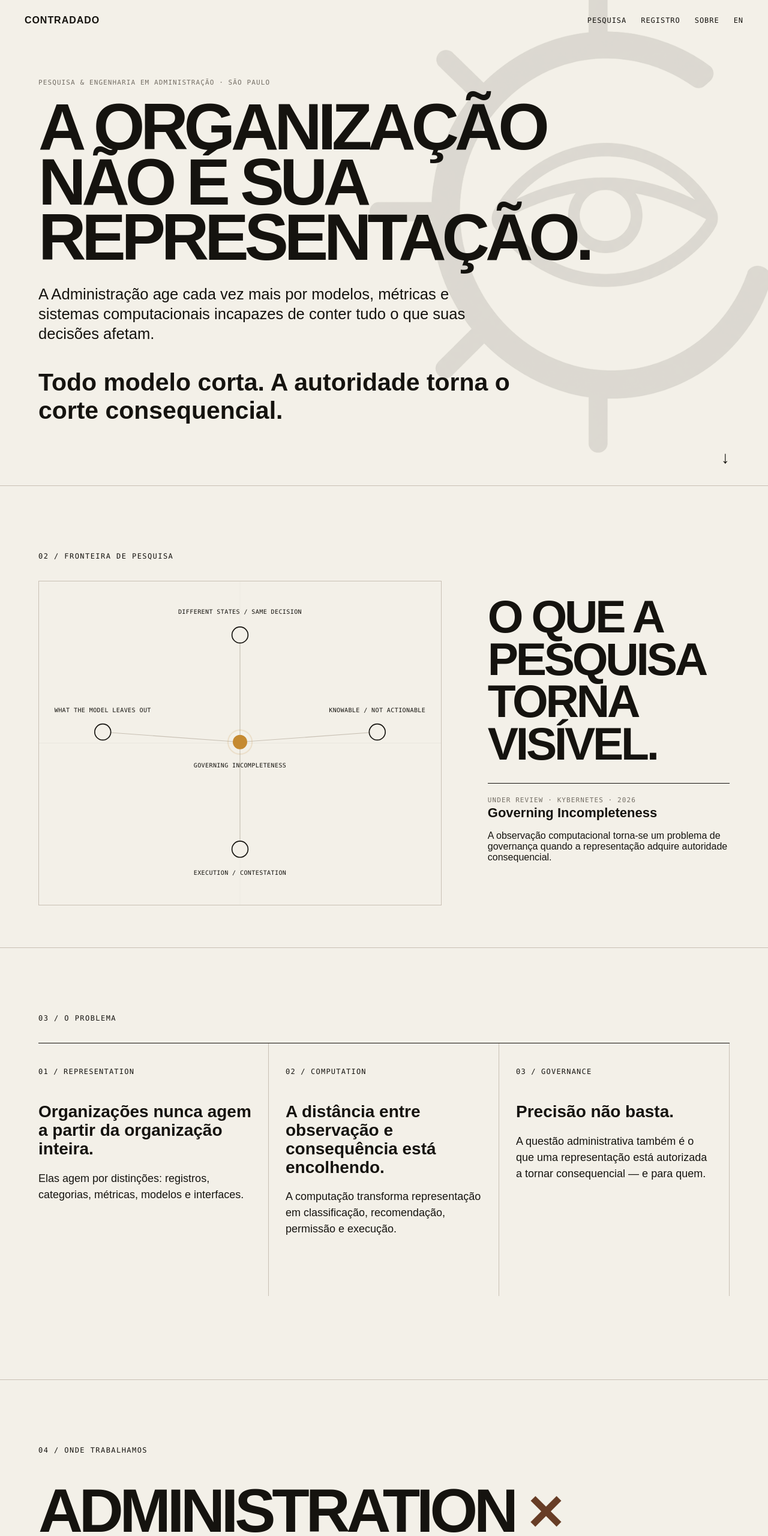
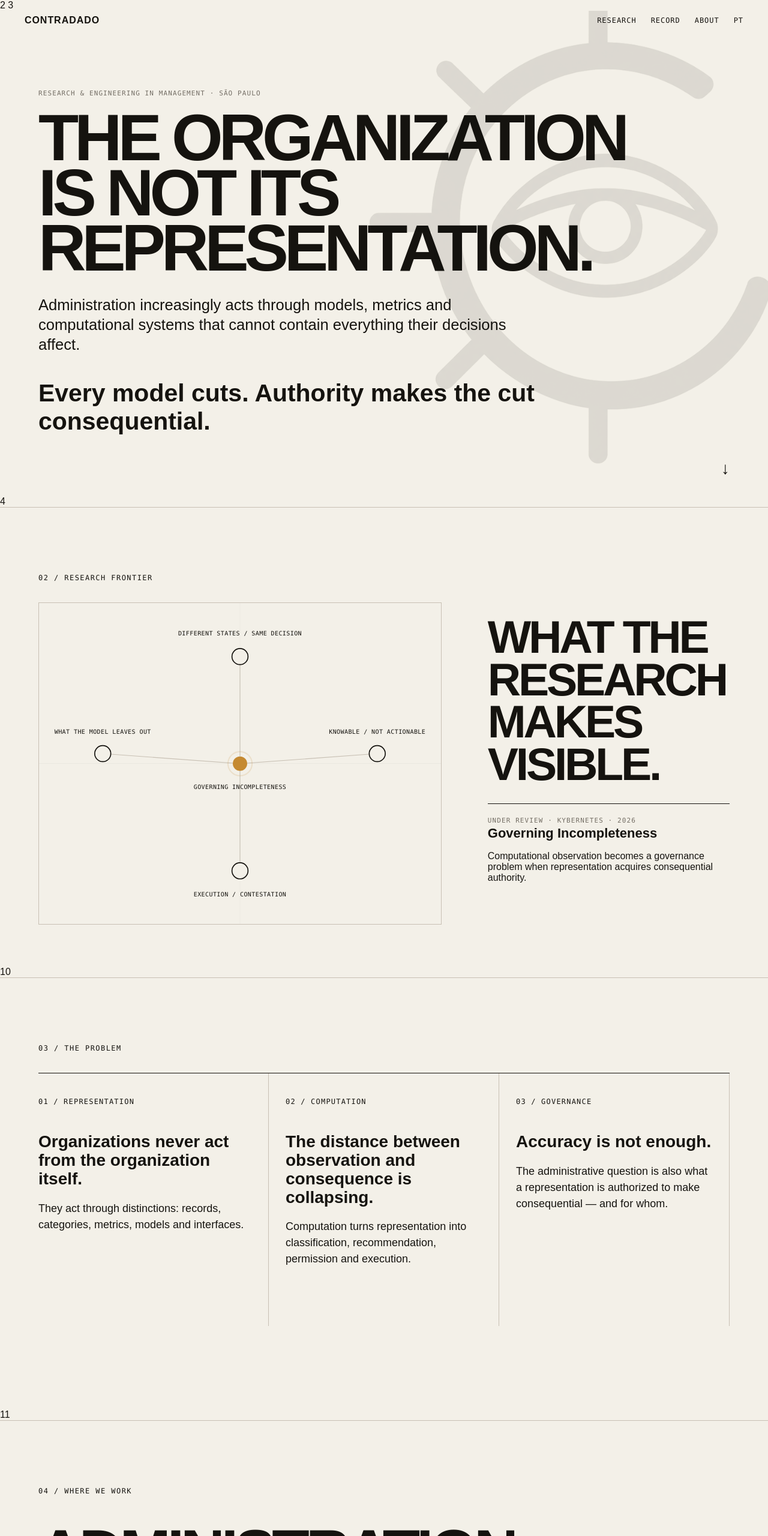
Before and after one commit to brunoffiga/contra, a website: page index.html in a window 1280 px wide. Shown: the top 2560 px of the page at 60% size. Drawn offline with Linux system fonts and the light colour scheme.

Commit message:
Change index.html language from Portuguese to English
Updated the index.html file to change the language from Portuguese to English, including updates to meta tags, header, and content.

```diff
--- a/index.html
+++ b/index.html
@@ -1,14 +1,27 @@
-<!doctype html><html lang="pt-BR"><head><meta charset="utf-8"><meta name="viewport" content="width=device-width,initial-scale=1"><meta name="description" content="Contradado — research and engineering in Management."><title>Contradado — Research & Engineering in Management</title><link rel="canonical" href="https://contradado.com.br/pt-br/"><link rel="alternate" hreflang="en" href="https://contradado.com.br/"><link rel="alternate" hreflang="pt-BR" href="https://contradado.com.br/pt-br/"><link rel="alternate" hreflang="x-default" href="https://contradado.com.br/"><link rel="stylesheet" href="/pt-br/styles.css" onerror="this.href='/styles.css'"></head><body>
-<header><a class="brand" href="/pt-br/">CONTRADADO</a><nav class="nav"><a href="#research">PESQUISA</a><a href="#record">REGISTRO</a><a href="#about">SOBRE</a><a class="lang" href="/">EN</a></nav></header>
-<main><section class="hero"><img class="hero-mark" src="/assets/contradado-mark.png" alt=""><div class="wrap" style="width:100%"><div class="kicker">PESQUISA & ENGENHARIA EM ADMINISTRAÇÃO · SÃO PAULO</div><h1>A ORGANIZAÇÃO NÃO É SUA REPRESENTAÇÃO.</h1><p class="lede">A Administração age cada vez mais por modelos, métricas e sistemas computacionais incapazes de conter tudo o que suas decisões afetam.</p><p class="cut">Todo modelo corta. A autoridade torna o corte consequencial.</p></div><a class="down" href="#frontier" aria-label="Continue">↓</a></section>
-<section class="section" id="frontier"><div class="wrap"><div class="eyebrow">02 / FRONTEIRA DE PESQUISA</div><div class="frontier-grid"><div class="graph"><svg viewBox="0 0 600 480" role="img" aria-label="Research frontier"><line class="edge" x1="300" y1="240" x2="300" y2="80"/><line class="edge" x1="300" y1="240" x2="95" y2="225"/><line class="edge" x1="300" y1="240" x2="505" y2="225"/><line class="edge" x1="300" y1="240" x2="300" y2="400"/>
-<g tabindex="0" class="node" data-title="WHEN DIFFERENT STATES BECOME THE SAME DECISION" data-text="Equivalence is not adequacy."><circle cx="300" cy="80" r="12"/><text x="300" y="48" text-anchor="middle">DIFFERENT STATES / SAME DECISION</text></g>
-<g tabindex="0" class="node" data-title="WHAT THE MODEL LEAVES OUT" data-text="Omission does not abolish consequence."><circle cx="95" cy="225" r="12"/><text x="95" y="195" text-anchor="middle">WHAT THE MODEL LEAVES OUT</text></g>
-<g tabindex="0" class="node" data-title="WHAT MAY BE KNOWN BUT NOT ACTED UPON" data-text="Inference does not confer authority."><circle cx="505" cy="225" r="12"/><text x="505" y="195" text-anchor="middle">KNOWABLE / NOT ACTIONABLE</text></g>
-<g tabindex="0" class="node" data-title="WHEN EXECUTION OUTRUNS CONTESTATION" data-text="Rollback is not the same as reversibility."><circle cx="300" cy="400" r="12"/><text x="300" y="438" text-anchor="middle">EXECUTION / CONTESTATION</text></g>
-<g tabindex="0" class="node active" data-title="GOVERNING INCOMPLETENESS" data-status="UNDER REVIEW · KYBERNETES · 2026" data-text="A observação computacional torna-se um problema de governança quando a representação adquire autoridade consequencial."><circle class="halo" cx="300" cy="240" r="18"/><circle class="core" cx="300" cy="240" r="10"/><text x="300" y="278" text-anchor="middle">GOVERNING INCOMPLETENESS</text></g></svg></div><div class="frontier-copy"><h2>O que a pesquisa torna visível.</h2><div class="frontier-detail" aria-live="polite" aria-atomic="true"><div class="meta" id="frontier-status">UNDER REVIEW · KYBERNETES · 2026</div><strong id="frontier-title">Governing Incompleteness</strong><p id="frontier-text">A observação computacional torna-se um problema de governança quando a representação adquire autoridade consequencial.</p></div></div></div></div></section>
-<section class="section" id="problem"><div class="wrap"><div class="eyebrow">03 / O PROBLEMA</div><div class="triptych"><article><h3>01 / REPRESENTATION</h3><strong>Organizações nunca agem a partir da organização inteira.</strong><p>Elas agem por distinções: registros, categorias, métricas, modelos e interfaces.</p></article><article><h3>02 / COMPUTATION</h3><strong>A distância entre observação e consequência está encolhendo.</strong><p>A computação transforma representação em classificação, recomendação, permissão e execução.</p></article><article><h3>03 / GOVERNANCE</h3><strong>Precisão não basta.</strong><p>A questão administrativa também é o que uma representação está autorizada a tornar consequencial — e para quem.</p></article></div></div></section>
-<section class="section" id="research"><div class="wrap"><div class="eyebrow">04 / ONDE TRABALHAMOS</div><div class="intersection">ADMINISTRATION <span>×</span><br>MATHEMATICS <span>×</span><br>COMPUTATION</div><div class="ops"><article><h3>OBSERVATION</h3><p>What becomes visible?</p></article><article><h3>FORMALIZATION</h3><p>What distinctions survive translation?</p></article><article><h3>COMPUTATION</h3><p>What can be executed?</p></article><article><h3>COORDINATION</h3><p>What can be jointly realized?</p></article><article><h3>AUTHORITY</h3><p>What may become consequential?</p></article><article><h3>REVISION</h3><p>How can a regime encounter its own failure?</p></article></div></div></section>
-<section class="section" id="record"><div class="wrap"><div class="eyebrow">05 / REGISTRO PÚBLICO</div><div class="record"><div class="meta">2026<br>01</div><div><h3>GOVERNING INCOMPLETENESS: COORDINATIVE ADEQUACY AND THE LIMITS OF COMPUTATIONAL OBSERVATION</h3><p>Bruno F. Figueiredo</p></div><div class="meta"><span class="status">UNDER REVIEW</span><br>CONCEPTUAL PAPER<br>KYBERNETES<br><br><a href="/pt-br/record/governing-incompleteness/">→ Abrir registro</a></div></div></div></section>
-<section class="section" id="about"><div class="wrap"><div class="eyebrow">06 / CONTRADADO</div><p class="about-copy">Contradado é um programa independente de <em>pesquisa e engenharia em Administração</em>, sediado em São Paulo. Investiga como organizações observam, computam e coordenam quando toda representação é incompleta e ainda assim capaz de produzir consequências.</p><p class="meta">DESENVOLVIDO POR BRUNO F. FIGUEIREDO</p></div></section></main>
-<footer><span>CONTRADADO · SÃO PAULO · BRAZIL</span><span>RESEARCH / RECORD / CORRECTIONS / CONTACT</span></footer><script src="/app.js"></script></body></html>
+<html lang="en"><head><meta charset="utf-8"><meta name="viewport" content="width=device-width,initial-scale=1"><meta name="description" content="Contradado — research and engineering in Management."><title>Contradado — Research &amp; Engineering in Management</title><link rel="canonical" href="https://contradado.com.br/"><link rel="alternate" hreflang="en" href="https://contradado.com.br/"><link rel="alternate" hreflang="pt-BR" href="https://contradado.com.br/pt-br/"><link rel="alternate" hreflang="x-default" href="https://contradado.com.br/"><link rel="stylesheet" href="/styles.css" onerror="this.href='/styles.css'"></head><body>
+2
+<header><a class="brand" href="./index.html">CONTRADADO</a><nav class="nav"><a href="#research">RESEARCH</a><a href="#record">RECORD</a><a href="#about">ABOUT</a><a class="lang" href="./pt-br/index.html">PT</a></nav></header>
+3
+<main><section class="hero"><img class="hero-mark" src="./assets/contradado-mark.png" alt=""><div class="wrap" style="width:100%"><div class="kicker">RESEARCH &amp; ENGINEERING IN MANAGEMENT · SÃO PAULO</div><h1>THE ORGANIZATION IS NOT ITS REPRESENTATION.</h1><p class="lede">Administration increasingly acts through models, metrics and computational systems that cannot contain everything their decisions affect.</p><p class="cut">Every model cuts. Authority makes the cut consequential.</p></div><a class="down" href="#frontier" aria-label="Continue">↓</a></section>
+4
+<section class="section" id="frontier"><div class="wrap"><div class="eyebrow">02 / RESEARCH FRONTIER</div><div class="frontier-grid"><div class="graph"><svg viewBox="0 0 600 480" role="img" aria-label="Research frontier"><line class="edge" x1="300" y1="240" x2="300" y2="80"></line><line class="edge" x1="300" y1="240" x2="95" y2="225"></line><line class="edge" x1="300" y1="240" x2="505" y2="225"></line><line class="edge" x1="300" y1="240" x2="300" y2="400"></line>
+5
+<g tabindex="0" class="node" data-title="WHEN DIFFERENT STATES BECOME THE SAME DECISION" data-text="Equivalence is not adequacy."><circle cx="300" cy="80" r="12"></circle><text x="300" y="48" text-anchor="middle">DIFFERENT STATES / SAME DECISION</text></g>
+6
+<g tabindex="0" class="node" data-title="WHAT THE MODEL LEAVES OUT" data-text="Omission does not abolish consequence."><circle cx="95" cy="225" r="12"></circle><text x="95" y="195" text-anchor="middle">WHAT THE MODEL LEAVES OUT</text></g>
+7
+<g tabindex="0" class="node" data-title="WHAT MAY BE KNOWN BUT NOT ACTED UPON" data-text="Inference does not confer authority."><circle cx="505" cy="225" r="12"></circle><text x="505" y="195" text-anchor="middle">KNOWABLE / NOT ACTIONABLE</text></g>
+8
+<g tabindex="0" class="node" data-title="WHEN EXECUTION OUTRUNS CONTESTATION" data-text="Rollback is not the same as reversibility."><circle cx="300" cy="400" r="12"></circle><text x="300" y="438" text-anchor="middle">EXECUTION / CONTESTATION</text></g>
+9
+<g tabindex="0" class="node active" data-title="GOVERNING INCOMPLETENESS" data-status="UNDER REVIEW · KYBERNETES · 2026" data-text="Computational observation becomes a governance problem when representation acquires consequential authority."><circle class="halo" cx="300" cy="240" r="18"></circle><circle class="core" cx="300" cy="240" r="10"></circle><text x="300" y="278" text-anchor="middle">GOVERNING INCOMPLETENESS</text></g></svg></div><div class="frontier-copy"><h2>What the research makes visible.</h2><div class="frontier-detail" aria-live="polite" aria-atomic="true"><div class="meta" id="frontier-status">UNDER REVIEW · KYBERNETES · 2026</div><strong id="frontier-title">Governing Incompleteness</strong><p id="frontier-text">Computational observation becomes a governance problem when representation acquires consequential authority.</p></div></div></div></div></section>
+10
+<section class="section" id="problem"><div class="wrap"><div class="eyebrow">03 / THE PROBLEM</div><div class="triptych"><article><h3>01 / REPRESENTATION</h3><strong>Organizations never act from the organization itself.</strong><p>They act through distinctions: records, categories, metrics, models and interfaces.</p></article><article><h3>02 / COMPUTATION</h3><strong>The distance between observation and consequence is collapsing.</strong><p>Computation turns representation into classification, recommendation, permission and execution.</p></article><article><h3>03 / GOVERNANCE</h3><strong>Accuracy is not enough.</strong><p>The administrative question is also what a representation is authorized to make consequential — and for whom.</p></article></div></div></section>
+11
+<section class="section" id="research"><div class="wrap"><div class="eyebrow">04 / WHERE WE WORK</div><div class="intersection">ADMINISTRATION <span>×</span><br>MATHEMATICS <span>×</span><br>COMPUTATION</div><div class="ops"><article><h3>OBSERVATION</h3><p>What becomes visible?</p></article><article><h3>FORMALIZATION</h3><p>What distinctions survive translation?</p></article><article><h3>COMPUTATION</h3><p>What can be executed?</p></article><article><h3>COORDINATION</h3><p>What can be jointly realized?</p></article><article><h3>AUTHORITY</h3><p>What may become consequential?</p></article><article><h3>REVISION</h3><p>How can a regime encounter its own failure?</p></article></div></div></section>
+12
+<section class="section" id="record"><div class="wrap"><div class="eyebrow">05 / PUBLIC RECORD</div><div class="record"><div class="meta">2026<br>01</div><div><h3>GOVERNING INCOMPLETENESS: COORDINATIVE ADEQUACY AND THE LIMITS OF COMPUTATIONAL OBSERVATION</h3><p>Bruno F. Figueiredo</p></div><div class="meta"><span class="status">UNDER REVIEW</span><br>CONCEPTUAL PAPER<br>KYBERNETES<br><br><a href="./record/governing-incompleteness/index.html">→ Open record</a></div></div></div></section>
+13
+<section class="section" id="about"><div class="wrap"><div class="eyebrow">06 / CONTRADADO</div><p class="about-copy">Contradado is an independent <em>research and engineering program in Management</em>, based in São Paulo, Brazil. It investigates how organizations observe, compute and coordinate when every representation is incomplete yet capable of producing consequences.</p><p class="meta">FOUNDED AND DEVELOPED BY BRUNO F. FIGUEIREDO</p></div></section></main>
+14
+<footer><span>CONTRADADO · SÃO PAULO · BRAZIL</span><span>RESEARCH / RECORD / CORRECTIONS / CONTACT</span></footer><script src="./app.js"></script></body></html>
```
